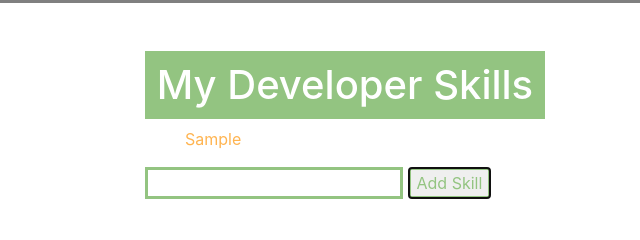
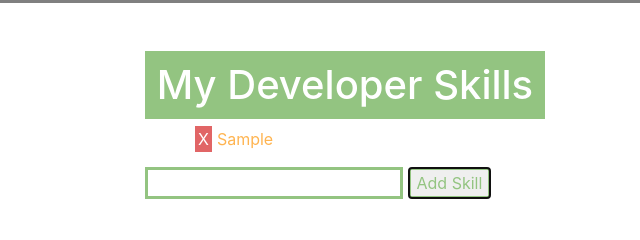
Before and after one commit to flubbid/dev-skills-app, a plain HTML site: page index.html in a window 1280 px wide. Both pictures are taken after typing "Sample" into the empty fields and a click on the button "Add Skill". Shown: the top 240 px of the page, 320-960 px from the left. Drawn offline with nearby package versions, Linux system fonts and the light colour scheme.

Commit message:
finishes user stories

```diff
--- a/css/style.css
+++ b/css/style.css
@@ -20,3 +20,13 @@ ul {
     color: #FFB450;
 
 }
+
+li{
+    margin: 5px;
+}
+span {
+    color: white;
+    background-color: #E16566;
+    padding: 3px;
+    margin: 5px;
+}
--- a/js/script.js
+++ b/js/script.js
@@ -4,6 +4,9 @@
 // We need to add functionality to the button so that we get the value
 // We will build a DOM element using that value
 // Then we will add that element to the DOM
+//We need to add a remove Skill Featur
+// Add a delete button = span tag
+// Add a function that will remove it from the dom
 
 // State Variables
 let $inputVal, $skillElement
@@ -23,10 +26,15 @@ function getInputText(){
 
 
 function createElement(str){
-    $skillElement = $(`<li>${str}</li>`)
+    $skillElement = $(`<li><span>X</span>${str}</li>`)
     addSkill($skillElement)
 }
 
 function addSkill(element){
     $('section ul').append(element)
+    $('span').on('click', removesSkill)
 }
+
+function removesSkill(evt){ //setting the evt "event object" makes sure it doesn't target the entire list
+    $(evt.target).parent().remove()
+}
```
